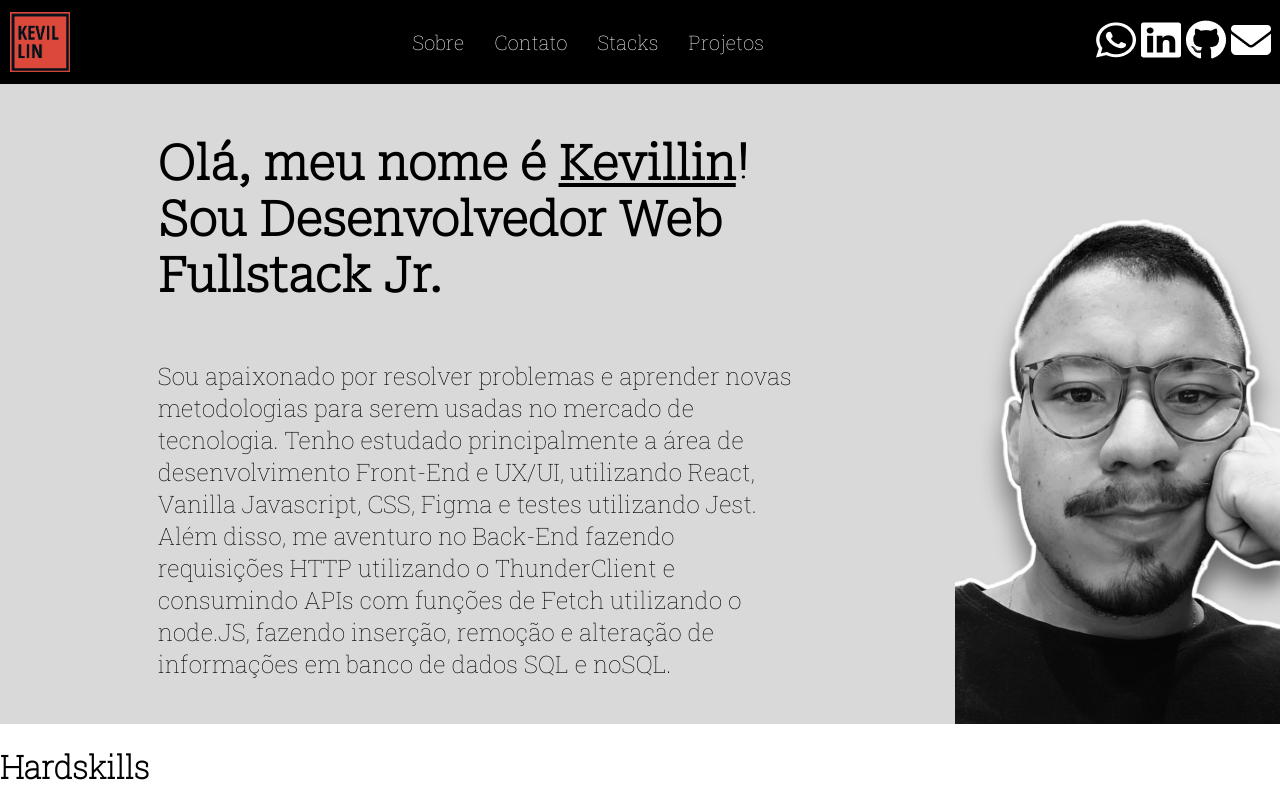
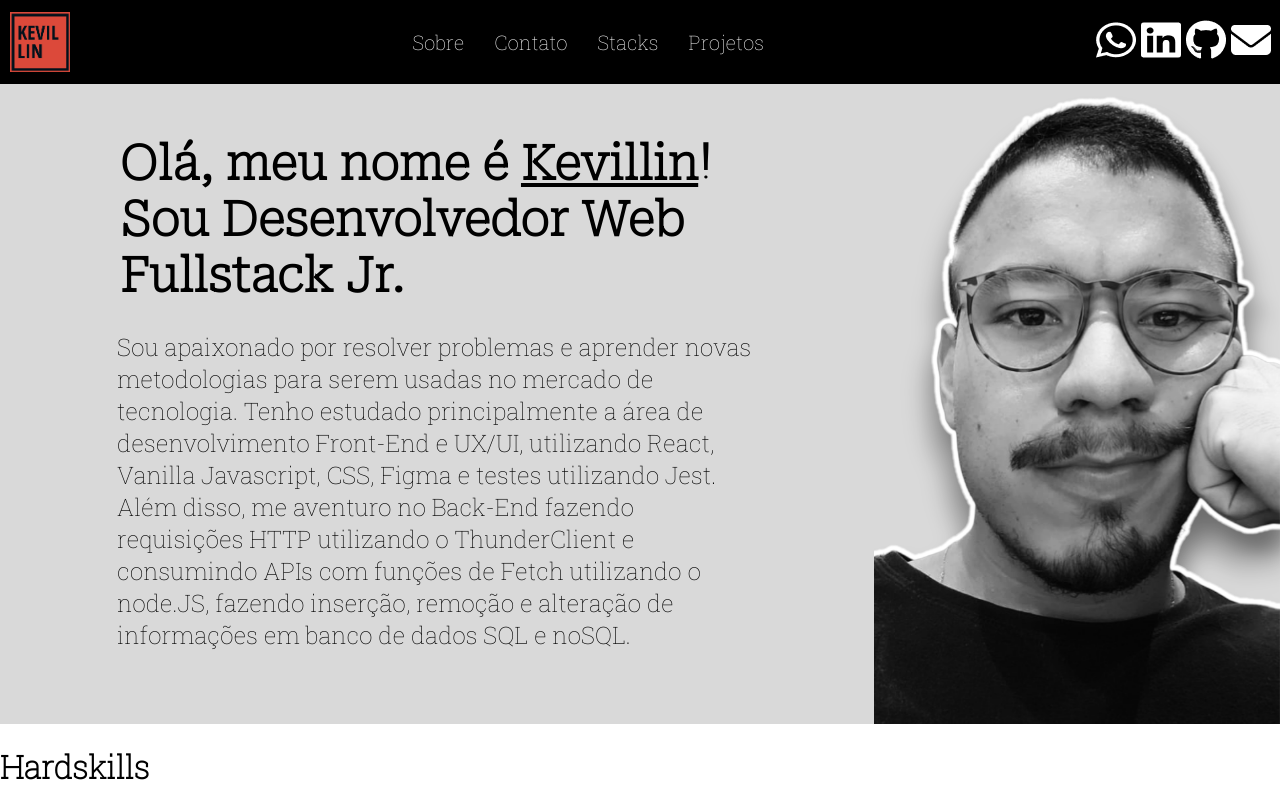
Before and after one commit to kevillin/portfolio, a React (Vite) app: page / in a window 1280 px wide. Shown: the top 800 px of the page. Built offline with nearby package versions, Linux system fonts and the light colour scheme; no server answers.

Commit message:
style: aumenta tamanho da imagem e tira o scroll da tela de 13 polegadas

```diff
--- a/src/styles/Main.css
+++ b/src/styles/Main.css
@@ -13,8 +13,10 @@ span {
 
 #sobre {
   font-size: 3em;
+  display: inline-block;
   font-weight: bold;
   font-family: 'Roboto Serif', serif;
+  margin: 3px;
 }
 
 #description {
@@ -35,7 +37,7 @@ span {
 #selfie {
   display: inline-block;
   width: 100%;
-  height: 80%;
+  height: 100%;
   position: sticky;
   top: 50%;
 }
```
